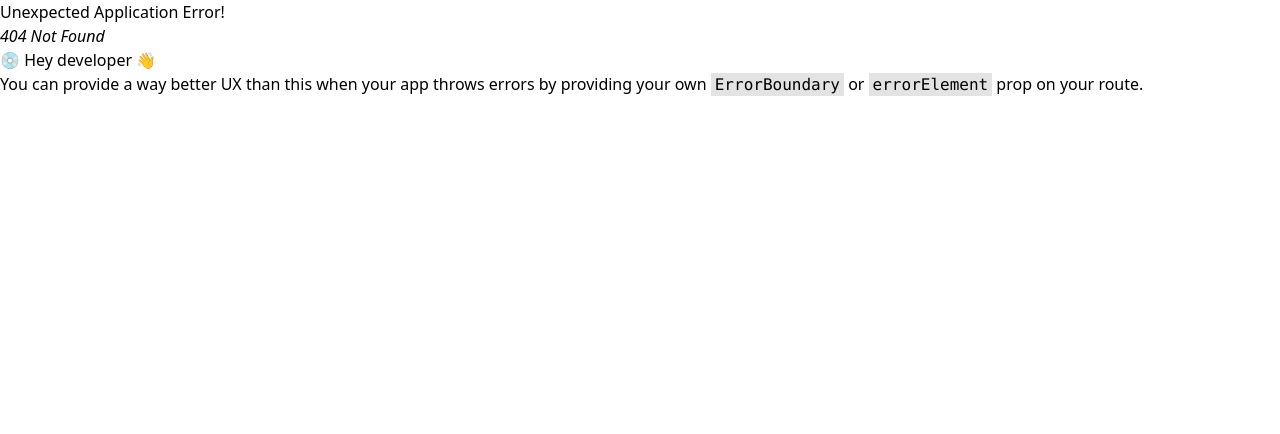
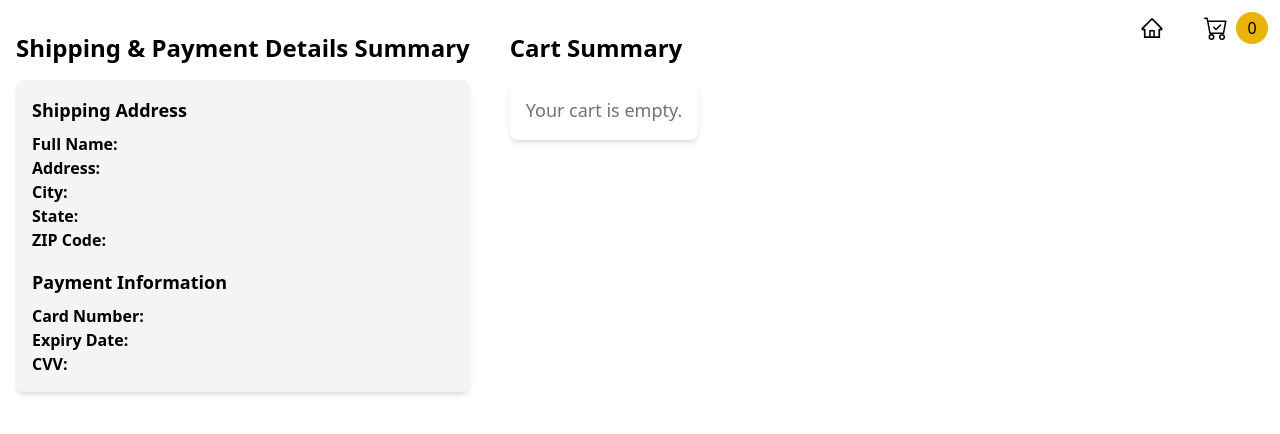
Before and after one commit to GENERATOR07/totalitycorp-frontend-challenge, a React (Vite) app: page /order-summary in a window 1280 px wide. Before the commit this address had no page. Shown: the top 434 px of the page. Built offline with nearby package versions, Linux system fonts and the light colour scheme.

Commit message:
added checkout page and process

```diff
--- /dev/null
+++ b/src/components/cart-summary.tsx
@@ -0,0 +1,74 @@
+import { CartItem } from "@/reducer/cart-reducer";
+import React from "react";
+import { useNavigate } from "react-router-dom";
+
+interface CartSummaryProps {
+  cart: CartItem[];
+  totalAmount: number;
+}
+
+const CartSummary: React.FC<CartSummaryProps> = ({ cart, totalAmount }) => {
+  const navigate = useNavigate();
+  const handleOrder = () => {
+    navigate("/order-confirmation");
+  };
+  return (
+    <div className="p-4">
+      <h2 className="text-2xl font-bold mb-4">Cart Summary</h2>
+      <div className="bg-white rounded-lg shadow-md p-2 sm:p-4">
+        {cart.length === 0 ? (
+          <p className="text-lg text-gray-500">Your cart is empty.</p>
+        ) : (
+          <>
+            <div className="overflow-x-auto">
+              <table className="w-full">
+                <thead>
+                  <tr>
+                    <th className="text-left font-semibold px-1 sm:px-2 py-1 sm:py-2">
+                      Product
+                    </th>
+                    <th className="text-left font-semibold px-1 sm:px-2 py-1 sm:py-2">
+                      Count
+                    </th>
+                    <th className="text-left font-semibold px-1 sm:px-2 py-1 sm:py-2">
+                      Price
+                    </th>
+                  </tr>
+                </thead>
+                <tbody>
+                  {cart.map((item) => (
+                    <tr className="text-xs sm:text-sm" key={item.id}>
+                      <td className="text-gray-800   px-1 sm:px-2 py-1 sm:py-2 ">
+                        {item.title}
+                      </td>
+                      <td className="text-gray-800 px-1 sm:px-2 py-1 sm:py-2">
+                        {item.count}
+                      </td>
+                      <td className="text-gray-800 px-1 sm:px-2 py-1 sm:py-2">
+                        ${item.price.toFixed(2)}
+                      </td>
+                    </tr>
+                  ))}
+                </tbody>
+              </table>
+            </div>
+            <div className="mt-2 sm:mt-4">
+              <p className="text-lg font-semibold">
+                Total Amount:{" "}
+                <span className="text-blue-500">${totalAmount.toFixed(2)}</span>
+              </p>
+            </div>
+            <button
+              onClick={handleOrder}
+              className="w-full mt-4 sm:mt-6 bg-blue-500 text-white py-2 px-4 rounded-lg hover:bg-blue-600 transition duration-300"
+            >
+              Place Order
+            </button>
+          </>
+        )}
+      </div>
+    </div>
+  );
+};
+
+export default CartSummary;
--- /dev/null
+++ b/src/components/shipping-details.tsx
@@ -0,0 +1,52 @@
+import { ShippingDetails } from "@/types/shipping-details";
+import React from "react";
+
+const ShippingDetailsSummary: React.FC<ShippingDetails> = ({
+  fullName,
+  address,
+  city,
+  state,
+  zip,
+  cardNumber,
+  expiryDate,
+  cvv,
+}) => {
+  return (
+    <div className="p-4">
+      <h2 className="text-2xl font-bold mb-4">
+        Shipping & Payment Details Summary
+      </h2>
+      <div className="bg-gray-100 p-4 rounded-lg shadow-md">
+        <h3 className="text-lg font-semibold mb-2">Shipping Address</h3>
+        <p>
+          <strong>Full Name:</strong> {fullName}
+        </p>
+        <p>
+          <strong>Address:</strong> {address}
+        </p>
+        <p>
+          <strong>City:</strong> {city}
+        </p>
+        <p>
+          <strong>State:</strong> {state}
+        </p>
+        <p>
+          <strong>ZIP Code:</strong> {zip}
+        </p>
+
+        <h3 className="text-lg font-semibold mt-4 mb-2">Payment Information</h3>
+        <p>
+          <strong>Card Number:</strong> {cardNumber}
+        </p>
+        <p>
+          <strong>Expiry Date:</strong> {expiryDate}
+        </p>
+        <p>
+          <strong>CVV:</strong> {cvv}
+        </p>
+      </div>
+    </div>
+  );
+};
+
+export default ShippingDetailsSummary;
--- a/src/components/shipping-payment-form.tsx
+++ b/src/components/shipping-payment-form.tsx
@@ -1,7 +1,9 @@
 import { UseShippingContext } from "@/context/shipping-details-context";
 import { useEffect, useState } from "react";
+import { useNavigate } from "react-router-dom";
 
 const ShippingPaymentForm = () => {
+  const navigate = useNavigate();
   const { shippingDetails, updateShippingDetails } = UseShippingContext();
   const [formData, setFormData] = useState({
     fullName: "",
@@ -40,6 +42,7 @@ const ShippingPaymentForm = () => {
       return;
     }
     updateShippingDetails ? updateShippingDetails(formData) : null;
+    navigate("/order-summary");
   };
 
   return (
--- /dev/null
+++ b/src/containers/order-summary-container.tsx
@@ -0,0 +1,15 @@
+import CartSummary from "@/components/cart-summary";
+import ShippingDetailsSummary from "@/components/shipping-details";
+import { useCartContex } from "@/context/cart-context";
+import { UseShippingContext } from "@/context/shipping-details-context";
+
+export default function OrderSummaryContainer() {
+  const { shippingDetails } = UseShippingContext();
+  const { cart, totalValue } = useCartContex();
+  return (
+    <div className="sm:flex gap-2">
+      <ShippingDetailsSummary {...shippingDetails!} />
+      <CartSummary cart={cart!} totalAmount={totalValue!} />
+    </div>
+  );
+}
--- /dev/null
+++ b/src/pages/order-confirmation.tsx
@@ -0,0 +1,25 @@
+import { useCartContex } from "@/context/cart-context";
+import React, { useEffect } from "react";
+import { useNavigate } from "react-router-dom";
+
+const OrderConfirmation: React.FC = () => {
+  const { dispatch } = useCartContex();
+  const navigate = useNavigate();
+  useEffect(() => {
+    dispatch!({ type: "ClearCart" });
+    setTimeout(() => navigate("/"), 10000);
+  }, []);
+  return (
+    <div className="p-4 text-center">
+      <h2 className="text-2xl font-bold mb-4">Order Placed Successfully</h2>
+      <p className="text-lg text-green-500 mb-4">
+        Thank you for your purchase!
+      </p>
+      <p className="text-gray-700">
+        You will be redirected to home page after 10 seconds
+      </p>
+    </div>
+  );
+};
+
+export default OrderConfirmation;
--- /dev/null
+++ b/src/pages/order-summary.tsx
@@ -0,0 +1,13 @@
+import Bottombar from "@/components/bottombar";
+import Navbar from "@/components/navbar";
+import OrderSummaryContainer from "@/containers/order-summary-container";
+
+export default function OrderSummary() {
+  return (
+    <div>
+      <Navbar />
+      <OrderSummaryContainer />
+      <Bottombar />
+    </div>
+  );
+}
--- a/src/reducer/cart-reducer.ts
+++ b/src/reducer/cart-reducer.ts
@@ -7,8 +7,8 @@ export interface CartItem extends Product {
 export type Cart = CartItem[];
 
 export interface Actions {
-  type: "Increment" | "Decrement" | "Remove";
-  payload: Product;
+  type: "Increment" | "Decrement" | "Remove" | "ClearCart";
+  payload?: Product;
 }
 const incrementItemCount = (cart: Cart, payload: Product) => {
   let item = cart.find((item: Product) => item.id === payload.id);
@@ -27,19 +27,6 @@ const incrementItemCount = (cart: Cart, payload: Product) => {
 
   return updatedCart;
 };
-// const incrementItemCount = (Icart: Cart, payload: Product) => {
-//   console.log({ Icart });
-//   let cart = [...Icart];
-//   let item = cart.find((item: Product) => item.id === payload.id);
-//   if (item) {
-//     console.log(item.count, item);
-//     item.count += 1;
-//     console.log(item.count, item);
-//     return [...cart];
-//   } else {
-//     return [...cart, { ...payload, count: 1 }];
-//   }
-// };
 
 const decrementItemCount = (cart: Cart, payload: Product) => {
   let item = cart.find((item: Product) => item.id === payload.id);
@@ -63,6 +50,10 @@ const decrementItemCount = (cart: Cart, payload: Product) => {
 const removeItem = (cart: Cart, payload: Product) => {
   return cart.filter((item) => item.id != payload.id);
 };
+
+const clearCart = () => {
+  return [];
+};
 export const CartReducer = (cart: Cart, action: Actions) => {
   switch (action.type) {
     case "Increment":
@@ -71,6 +62,8 @@ export const CartReducer = (cart: Cart, action: Actions) => {
       return decrementItemCount(cart, action.payload!);
     case "Remove":
       return removeItem(cart, action.payload!);
+    case "ClearCart":
+      return clearCart();
     default:
       return cart;
   }
```
Also changed, not shown: src/App.tsx (+10 -0 lines).
